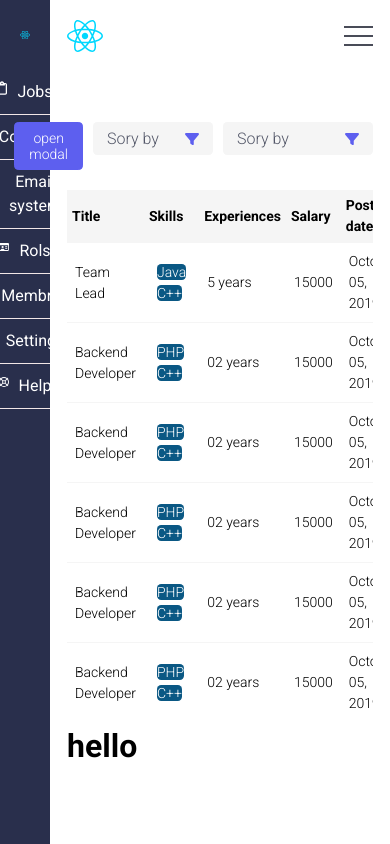
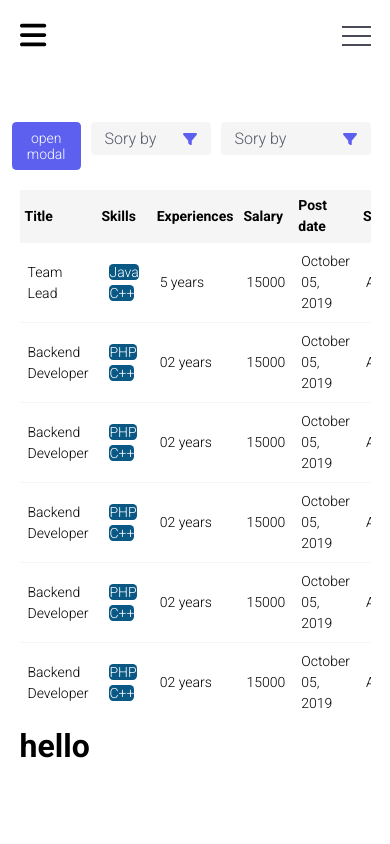
Before and after one commit to hiringkanban/frontend, a React (Vite) app: page /admin in a window 390 px wide. Built offline with nearby package versions, Linux system fonts and the light colour scheme.

Commit message:
fix responsive

```diff
--- a/src/components/Atoms/Section/style.ts
+++ b/src/components/Atoms/Section/style.ts
@@ -8,8 +8,8 @@ const StyledSection = styled.div<sectionProps>`
     right: ${props => props.right};
 
     @media (max-width: 768px) {
-        left: 50px;
-        width: calc(100% - 50px);
+        width: 100%;
+        left: 0;
     }
 `;
 
--- a/src/components/Molecules/menu/style.ts
+++ b/src/components/Molecules/menu/style.ts
@@ -8,7 +8,6 @@ const StyledMenu = styled.ul<menuProps>`
     align-items: center;
     list-style: none;
     flex-direction: ${props => props.stacked ? 'column' : 'row'};
-
     & li {
         margin-left: 2em;
 
@@ -20,6 +19,7 @@ const StyledMenu = styled.ul<menuProps>`
             text-align: center;
             width: 80%;
             margin-left: 0;
+            align-items: center;
 
             &:last-child {
                 ${props => props.lastChildStyle}
@@ -34,6 +34,10 @@ const StyledMenu = styled.ul<menuProps>`
         }
     }
 
+    & svg {
+        color: #ffffff;
+    }
+
     @media (max-width: 768px) {
         display: flex;
         flex-direction: column;
--- a/src/components/Organisms/Navbar/navbar.tsx
+++ b/src/components/Organisms/Navbar/navbar.tsx
@@ -1,6 +1,4 @@
 import React, { useState } from "react";
-import Logo from '../../Atoms/Logo';
-import Button from '../../Atoms/Button';
 import Container from "../../Atoms/Container";
 import FlexBox from "../../Atoms/Flexbox";
 import NavToggle from '../../Atoms/NavToggle';
@@ -31,8 +29,7 @@ const NavBar:React.FC<navbarProps> = ({leftMenu, rightMenu, logo}) => {
             </HideOn>
             <MobileNav>
                 <Container>
-                    <FlexBox justify="space-between" alignItem="center" height={72}>
-                        <Logo />
+                    <FlexBox justify="end" alignItem="center" height={72}>
                         <NavToggle onClick={() => setOpen(!open)} open={open} />
                     </FlexBox>
                     { open &&
--- a/src/components/Organisms/Navbar/style.ts
+++ b/src/components/Organisms/Navbar/style.ts
@@ -36,7 +36,11 @@ export const MobileNavList = styled.div`
     left: 0;
     background-color: white;
     transition: all ease-in-out 250ms;
+    z-index: 20;
 
+    & svg {
+        color: #000 !important;
+    }
 `;
 
 export default StyledNav;
--- a/src/components/Organisms/Sidebar/sidebar.tsx
+++ b/src/components/Organisms/Sidebar/sidebar.tsx
@@ -1,31 +1,53 @@
+import { useState } from "react";
 import Logo from "../../Atoms/Logo";
 import Menu from "../../Molecules/Menu";
 import { FontAwesomeIcon } from "@fortawesome/react-fontawesome";
 
 import {
     StyledSideBar,
-    StyledLogo
+    StyledLogo,
+    OpenIcon,
+    CLoseIcon
 } from "./style";
+import FlexBox from "../../Atoms/Flexbox/flexbox";
 
 const SideBar = () => {
 
+    const [open, setOpen] = useState(false);
+
     const leftMenu = [
-        { value: 'Jobs', href: '#', icon: <FontAwesomeIcon icon={['far', 'clipboard']} style={{color: "white"}}/>},
-        { value: 'Condidats', href: '#', icon: <FontAwesomeIcon icon={['far', 'user']} style={{color: "white"}}/> },
-        { value: 'Email system', href: '#', icon:<FontAwesomeIcon icon={['far', 'envelope']} style={{color: "white"}}/> },
-        { value: 'Rols', href: '#', icon:<FontAwesomeIcon icon={['far', 'id-card']} style={{color: "white"}}/>  },
-        { value: 'Membres', href: '#', icon:<FontAwesomeIcon icon={['far', 'building']} style={{color: "white"}}/> },
-        { value: 'Settings', href: '#', icon:<FontAwesomeIcon icon={['far', 'sun']} style={{color: "white"}}/> },
-        { value: 'Help', href: '#', icon:<FontAwesomeIcon icon={['far', 'life-ring']} style={{color: "white"}}/> },
+        { value: 'Jobs', href: '#', icon: <FontAwesomeIcon icon={['far', 'clipboard']} />},
+        { value: 'Condidats', href: '#', icon: <FontAwesomeIcon icon={['far', 'user']} /> },
+        { value: 'Email system', href: '#', icon:<FontAwesomeIcon icon={['far', 'envelope']} />},
+        { value: 'Rols', href: '#', icon:<FontAwesomeIcon icon={['far', 'id-card']}/>},
+        { value: 'Membres', href: '#', icon:<FontAwesomeIcon icon={['far', 'building']} />},
+        { value: 'Settings', href: '#', icon:<FontAwesomeIcon icon={['far', 'sun']} />},
+        { value: 'Help', href: '#', icon:<FontAwesomeIcon icon={['far', 'life-ring']} />},
     ];
 
     return (
-        <StyledSideBar>
-            <StyledLogo>
-                <Logo />
-            </StyledLogo>
-            <Menu items={leftMenu} stacked/>
-        </StyledSideBar>
+        <>
+            <OpenIcon>
+                <FontAwesomeIcon
+                    icon={['fas', 'bars']}
+                    onClick={() => setOpen(true)}
+                />
+            </OpenIcon>
+            <StyledSideBar open={open}>
+                <FlexBox justify="space-between">
+                    <StyledLogo>
+                        <Logo />
+                    </StyledLogo>
+                    <CLoseIcon>
+                        <FontAwesomeIcon
+                            icon={['fas', 'close']}
+                            onClick={() => setOpen(false)}
+                        />
+                    </CLoseIcon>
+                </FlexBox>
+                <Menu items={leftMenu} stacked/>
+            </StyledSideBar>
+        </>
     );
 }
 
--- a/src/components/Organisms/Sidebar/style.ts
+++ b/src/components/Organisms/Sidebar/style.ts
@@ -8,16 +8,35 @@ export const StyledLogo = styled.div`
     padding: 20px;
 `;
 
-export const StyledSideBar = styled.div`
+export const OpenIcon = styled.div`
+    position: absolute;
+    top: 20px;
+    left: 20px;
+    cursor: pointer;
+    z-index: 5;
+
+    svg {
+        font-size: 30px;
+    }
+`;
+export const StyledSideBar = styled.div<{open: boolean}>`
     position: fixed;
     top: 0;
     left: 0;
     height: 100%;
     width: 220px;
     background-color: ${colors.darkBlue};
+    z-index: 8;
+    transition: all 0.5s ease-out;
+    @media (max-width: 768px) {
+        left: ${props => props.open ? '0px': '-100%'};
 
-    @media (max-width: 768px) {
-        width: 50px;
+        & ul {
+            li {
+                justify-content: left;
+                border-bottom: none;
+            }
+        }
     }
 
     li {
@@ -26,7 +45,7 @@ export const StyledSideBar = styled.div`
         padding: 10px 20px;
         cursor: pointer;
         a {
-            color: #fff;
+            color: #ffffff;
             font-weight: 500;
             margin-left: 10px;
         }
@@ -35,3 +54,15 @@ export const StyledSideBar = styled.div`
         }
     }
 `;
+
+export const CLoseIcon = styled.div`
+    position: absolute;
+    top: 20px;
+    right: 10px;
+    font-size: 20px;
+    color: #999999;
+    @media (min-width: 769px) {
+        display: none;
+    }
+
+`;
```
Also changed, not shown: src/fontawesome.ts (+9 -3 lines).
